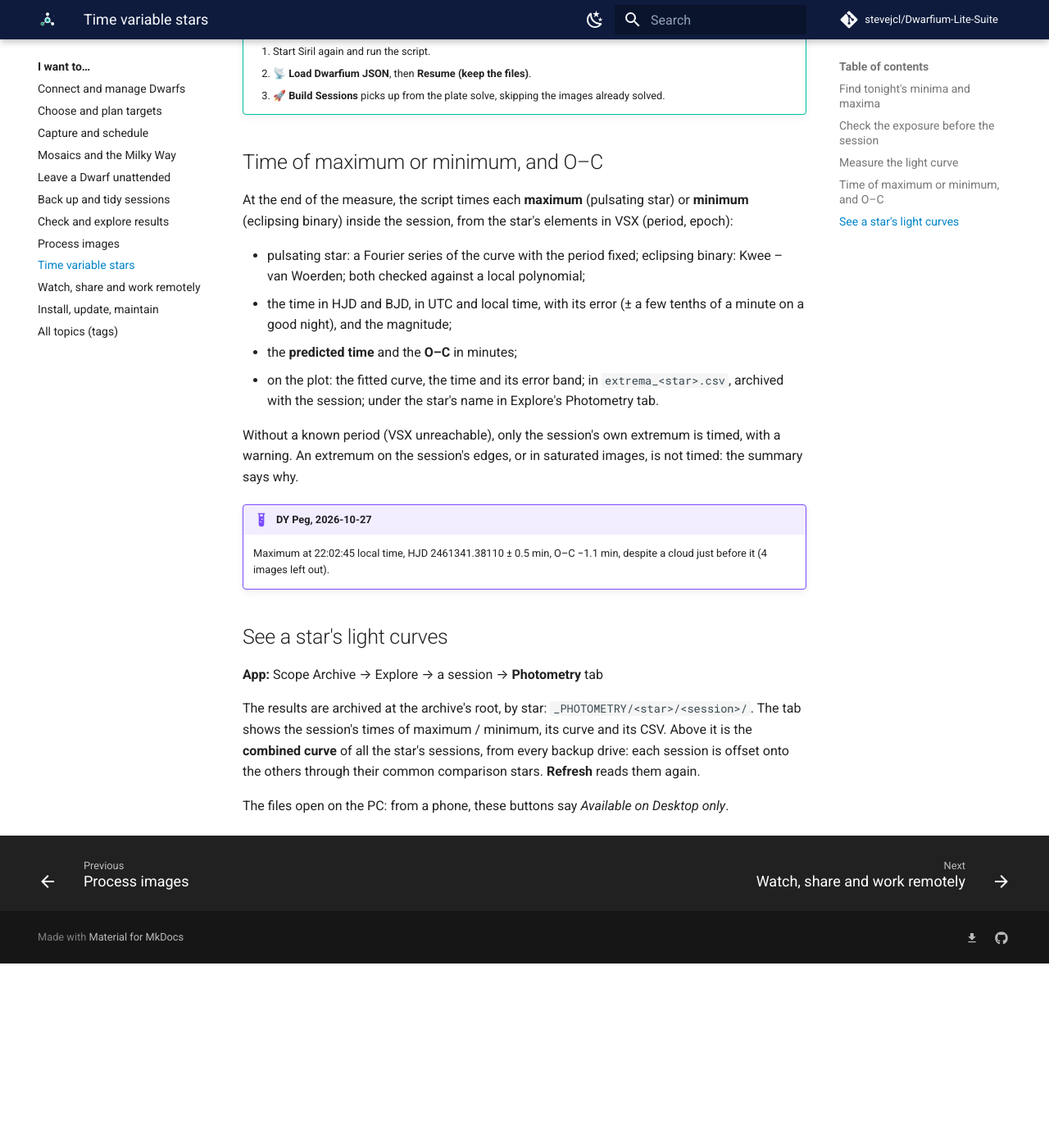
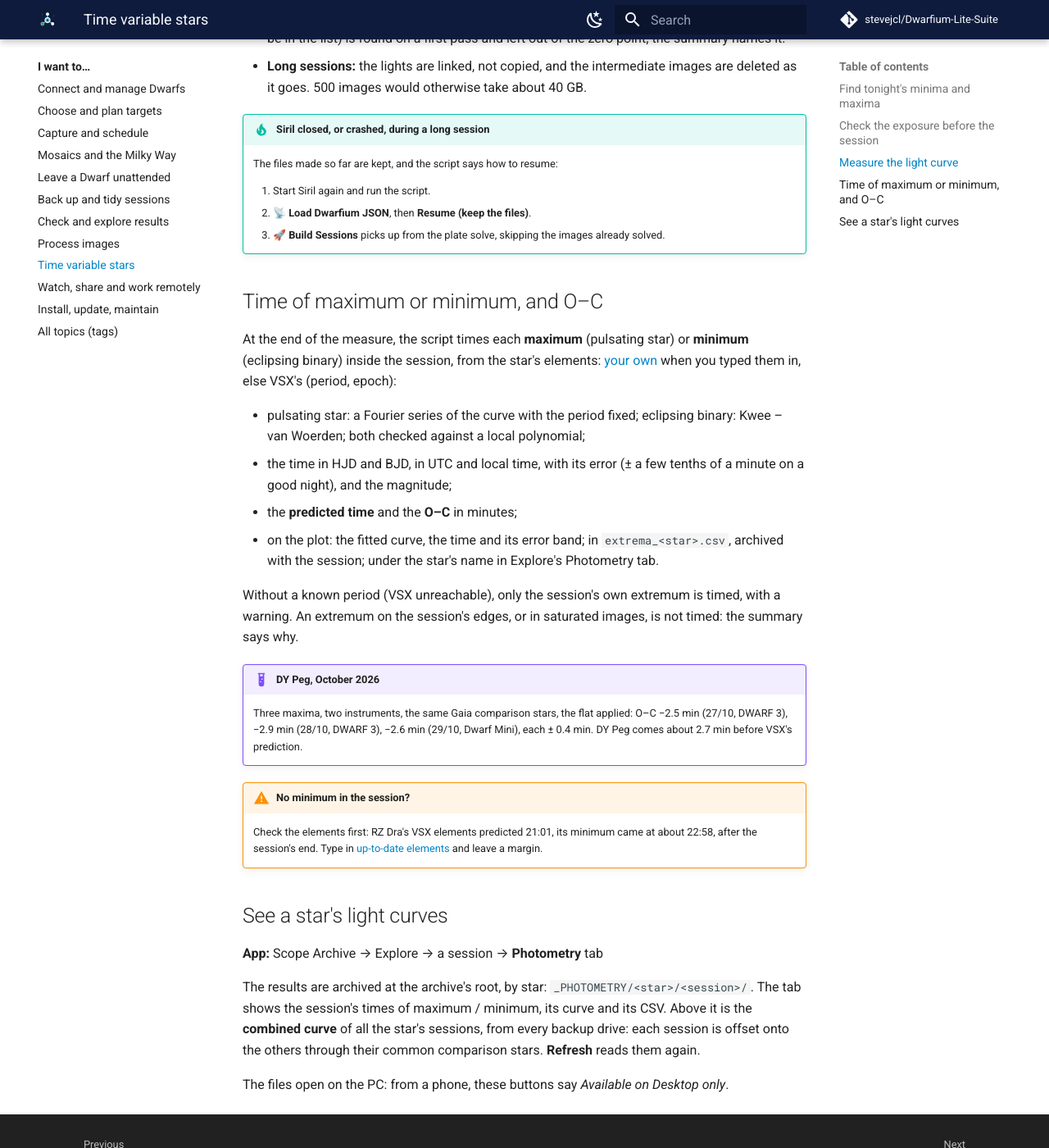
Before and after one commit to stevejcl/Dwarfium-Lite-Suite, an MkDocs documentation site: the page built from docs/how-to/photometry.md, in a window 1280 px wide and 1400 px high, scrolled down 2504 px. Shown: the whole window at 82% size. Built offline with MkDocs 1.6.1 and Material for MkDocs 9.7.7, drawn with Linux system fonts in a browser that asks for light colours; comment, search, counter and statistics services are not loaded; before the commit the page ends 3679 px from its top, so only the background shows below that; some of the changed text lies outside the part shown.

Commit message:
Docs: your own variable star elements, last session's comparison stars, a started capture never stopped by Lite, failed capture badge, Tailscale routes
Co-Authored-By: Claude Opus 5.5 <noreply@anthropic.com>
Claude-Session: https://claude.ai/code/session_011CW7cLDxLXrrDAJBUhtfwd

```diff
--- a/docs/how-to/photometry.md
+++ b/docs/how-to/photometry.md
@@ -21,7 +21,9 @@ The button at the top right of the Programs page turns the feature on for this r
 
 The window is half the eclipse plus 30 min on each side when its duration is known, else ± 1.5 h. For a pulsating star it covers a whole cycle (0.6 period on each side, 30 min to 1.5 h).
 
-**Stars and their elements:** the name alone is enough, the rest comes from VSX. Epoch and period typed in (e.g. Krakow's up-to-date elements) are kept over VSX's. **Update from VSX** refreshes them all.
+**Stars and their elements:** the name alone is enough, the rest comes from VSX. **Update from VSX** refreshes them all.
+
+**Your own elements:** VSX's can be decades old. For RZ Dra they date from 1979 and put the minimum almost 2 h early. In the stars list, the **pencil** next to a star takes a primary minimum (HJD) and the period, for example from Krakow's up-to-date elements ([www.as.up.krakow.pl/minicalc](https://www.as.up.krakow.pl/minicalc/)). They are kept over VSX's (a VSX update included), used for the minima, and shared with Scope Archive's photometry for the O–C. **Back to VSX's** drops them.
 
 !!! tip "Don't saturate the star"
     A star that saturates is measured too faint at its brightest. Start around **gain 60–80** and **60–90 s** exposures, and check them first with [Check exposure](#check-exposure).
@@ -49,7 +51,7 @@ Needs Siril 1.4.0+ and Internet (plate solve, APASS comparison stars, VSX).
 4. **🚀 Build Sessions** runs it:
     1. calibration with the dark and the flat (the DWARF's factory calibration, when Prepare for Siril found one), and the green channel (AAVSO TG band);
     2. plate solve of the whole sequence by `seqplatesolve` (about a minute for 500 images), then one by one any image it left unsolved;
-    3. comparison stars (APASS through Siril; when its server doesn't answer: the star's earlier list, Siril's local Gaia catalog, a VizieR mirror, the AAVSO's), the same in every image;
+    3. comparison stars: **a star already measured takes its last session's list**, so the same stars every night; a new star asks Siril (APASS), and when its server doesn't answer, Siril's local Gaia catalog, a VizieR mirror, then the AAVSO's. The same stars in every image;
     4. the script's own differential photometry.
 5. At the end you get `light_curve_*.csv` and its plot, the check star's scatter, and a survey of the field's stars (`stars_variability.csv`).
 
@@ -71,7 +73,7 @@ What it takes care of:
 
 ## Time of maximum or minimum, and O–C { #extrema }
 
-At the end of the measure, the script times each **maximum** (pulsating star) or **minimum** (eclipsing binary) inside the session, from the star's elements in VSX (period, epoch):
+At the end of the measure, the script times each **maximum** (pulsating star) or **minimum** (eclipsing binary) inside the session, from the star's elements: [your own](#minima) when you typed them in, else VSX's (period, epoch):
 
 - pulsating star: a Fourier series of the curve with the period fixed; eclipsing binary: Kwee – van Woerden; both checked against a local polynomial;
 - the time in HJD and BJD, in UTC and local time, with its error (± a few tenths of a minute on a good night), and the magnitude;
@@ -80,8 +82,11 @@ At the end of the measure, the script times each **maximum** (pulsating star) or
 
 Without a known period (VSX unreachable), only the session's own extremum is timed, with a warning. An extremum on the session's edges, or in saturated images, is not timed: the summary says why.
 
-!!! example "DY Peg, 2026-10-27"
-    Maximum at 22:02:45 local time, HJD 2461341.38110 ± 0.5 min, O–C −1.1 min, despite a cloud just before it (4 images left out).
+!!! example "DY Peg, October 2026"
+    Three maxima, two instruments, the same Gaia comparison stars, the flat applied: O–C −2.5 min (27/10, DWARF 3), −2.9 min (28/10, DWARF 3), −2.6 min (29/10, Dwarf Mini), each ± 0.4 min. DY Peg comes about 2.7 min before VSX's prediction.
+
+!!! warning "No minimum in the session?"
+    Check the elements first: RZ Dra's VSX elements predicted 21:01, its minimum came at about 22:58, after the session's end. Type in [up-to-date elements](#minima) and leave a margin.
 
 ## See a star's light curves { #results }
 
```
Also changed, not shown: docs/how-to/capture.md (+8 -0 lines), docs/reference/troubleshooting.md (+3 -0 lines), docs/whats-new.md (+4 -0 lines).
